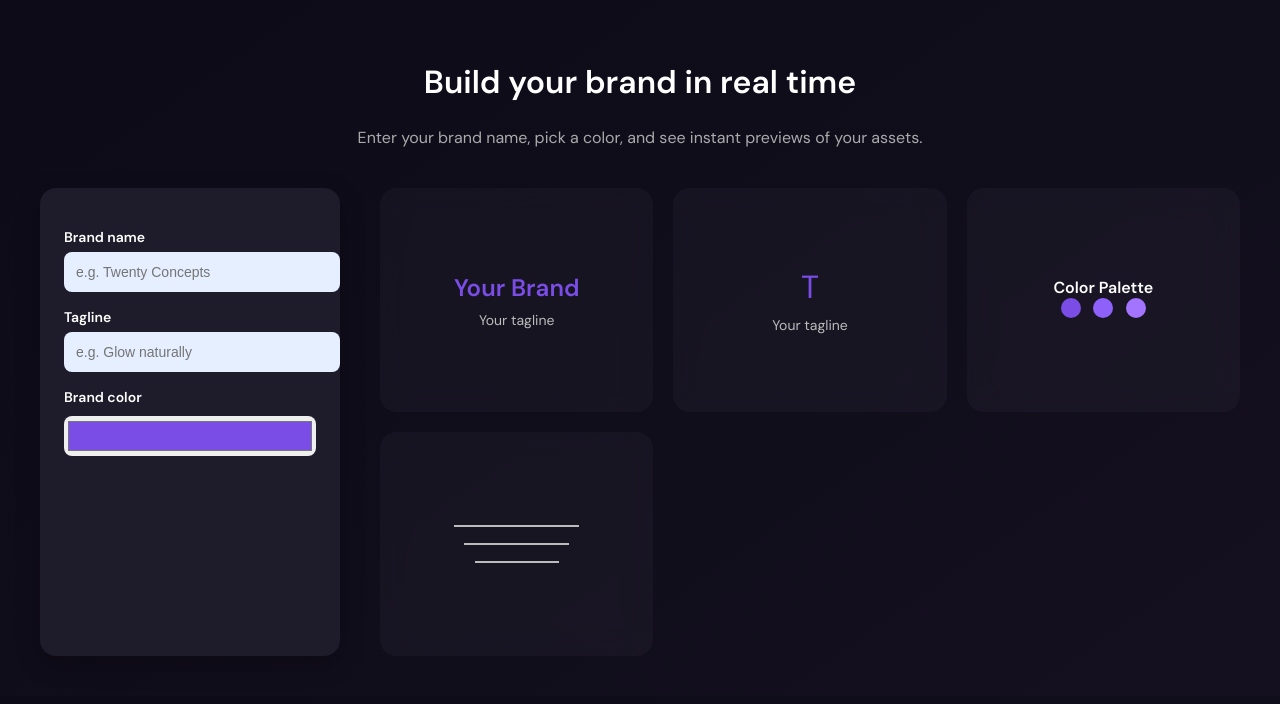
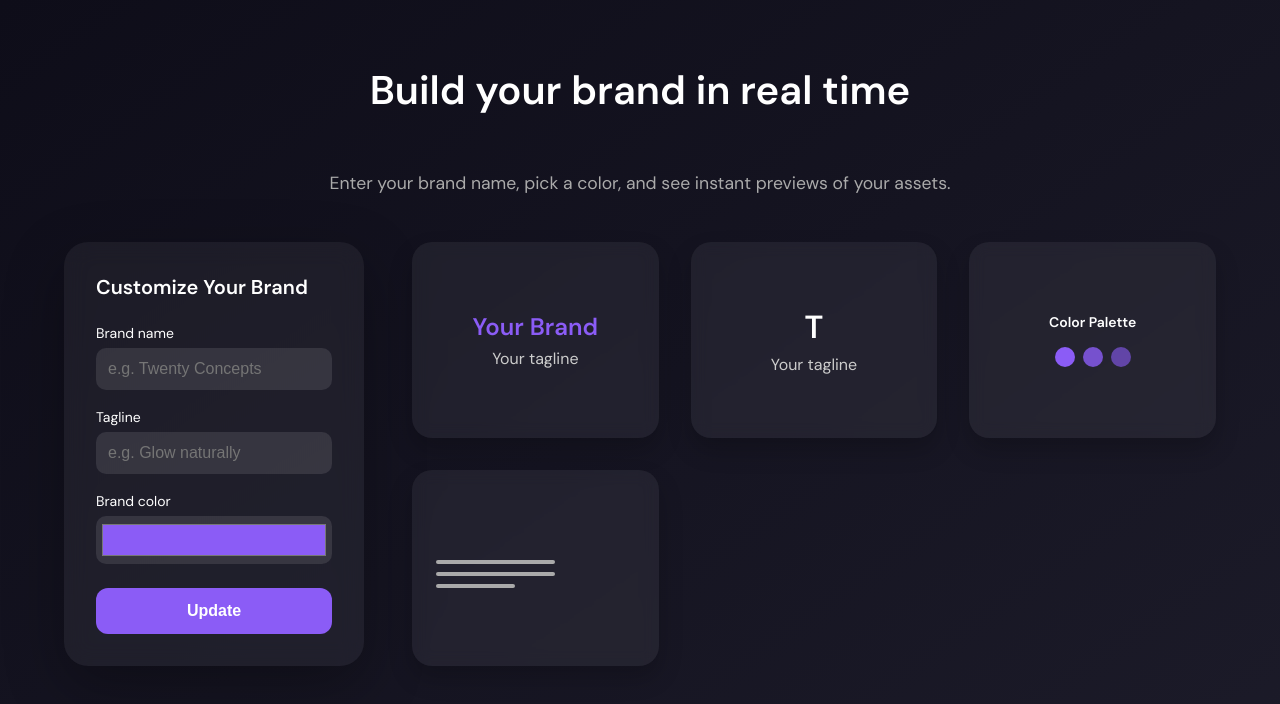
Before and after one commit to Cadeisr/brand-kit-preview, a plain HTML site: page index.html in a window 1280 px wide. Drawn offline with Linux system fonts and the light colour scheme.

Commit message:
Update index.html

```diff
--- a/index.html
+++ b/index.html
@@ -4,158 +4,215 @@
   <meta charset="UTF-8" />
   <meta name="viewport" content="width=device-width, initial-scale=1.0" />
   <title>Live Brand Kit Preview</title>
-  <link href="https://fonts.googleapis.com/css2?family=DM+Sans:wght@400;600&display=swap" rel="stylesheet" />
+  <link href="https://fonts.googleapis.com/css2?family=DM+Sans:wght@400;600&display=swap" rel="stylesheet">
   <style>
+    :root {
+      --brand: #8b5cf6;
+    }
+
+    * {
+      box-sizing: border-box;
+      margin: 0;
+      padding: 0;
+    }
+
     body {
-      margin: 0;
       font-family: 'DM Sans', sans-serif;
-      background: linear-gradient(145deg, #0d0b18, #14101f);
+      background: linear-gradient(145deg, #0e0d19, #1c1b29);
       color: white;
+      min-height: 100vh;
+      padding: 64px;
       display: flex;
       flex-direction: column;
-      align-items: center;
-      padding: 40px;
+      gap: 48px;
     }
 
     h1 {
-      font-size: 32px;
-      margin-bottom: 8px;
+      font-size: 2.5rem;
+      text-align: center;
     }
 
-    p.subtitle {
-      font-size: 16px;
+    p.lead {
+      text-align: center;
       color: #aaa;
-      margin-bottom: 40px;
+      margin-top: 8px;
+      font-size: 1.1rem;
     }
 
-    .grid {
+    .layout {
       display: grid;
       grid-template-columns: 300px 1fr;
-      gap: 40px;
-      width: 100%;
-      max-width: 1200px;
+      gap: 48px;
     }
 
-    .panel {
-      background: #1e1b2b;
-      padding: 24px;
-      border-radius: 16px;
-      box-shadow: 0 8px 24px rgba(0, 0, 0, 0.3);
+    .sidebar {
+      background: rgba(255,255,255,0.05);
+      padding: 32px;
+      border-radius: 24px;
+      box-shadow: 0 20px 60px rgba(0,0,0,0.3);
+      backdrop-filter: blur(12px);
     }
 
-    .input-group label {
-      display: block;
-      margin-top: 16px;
-      font-size: 14px;
-      font-weight: 600;
+    .sidebar h2 {
+      font-size: 20px;
+      margin-bottom: 24px;
     }
 
-    .input-group input[type="text"] {
+    label {
+      font-size: 14px;
+      display: block;
+      margin-top: 18px;
+      margin-bottom: 6px;
+      font-weight: 500;
+    }
+
+    input[type="text"], input[type="color"] {
       width: 100%;
       padding: 12px;
-      border-radius: 8px;
+      font-size: 16px;
+      border-radius: 10px;
       border: none;
-      margin-top: 6px;
-      background: #e5efff;
-      color: #000;
-      font-size: 14px;
+      outline: none;
+      background: rgba(255,255,255,0.1);
+      color: white;
     }
 
-    .input-group input[type="color"] {
-      width: 100%;
-      height: 40px;
-      border: none;
-      border-radius: 8px;
-      margin-top: 10px;
+    input[type="color"] {
+      padding: 4px;
+      height: 48px;
     }
 
-    .preview-cards {
+    button {
+      margin-top: 24px;
+      width: 100%;
+      background: var(--brand);
+      border: none;
+      color: white;
+      padding: 14px;
+      border-radius: 12px;
+      font-weight: 600;
+      font-size: 16px;
+      cursor: pointer;
+      transition: transform 0.3s, box-shadow 0.3s;
+    }
+
+    button:hover {
+      transform: translateY(-2px);
+      box-shadow: 0 8px 16px rgba(139, 92, 246, 0.4);
+    }
+
+    .cards {
       display: grid;
-      grid-template-columns: repeat(auto-fit, minmax(220px, 1fr));
-      gap: 20px;
+      grid-template-columns: repeat(auto-fill, minmax(240px, 1fr));
+      gap: 32px;
     }
 
     .card {
-      background: rgba(255, 255, 255, 0.03);
-      border-radius: 16px;
-      padding: 32px;
-      min-height: 160px;
+      background: rgba(255,255,255,0.06);
+      border-radius: 20px;
+      padding: 24px;
+      min-height: 180px;
+      position: relative;
       display: flex;
       flex-direction: column;
       justify-content: center;
       align-items: center;
-      text-align: center;
-      backdrop-filter: blur(12px);
-      transition: transform 0.3s ease, box-shadow 0.3s ease;
+      backdrop-filter: blur(8px);
+      box-shadow: 0 12px 24px rgba(0,0,0,0.2);
+      transition: transform 0.3s, box-shadow 0.3s;
     }
 
     .card:hover {
-      transform: translateY(-4px) scale(1.01);
-      box-shadow: 0 12px 32px rgba(0, 0, 0, 0.4);
+      transform: translateY(-4px);
+      box-shadow: 0 20px 40px rgba(0,0,0,0.4);
     }
 
-    .brand-name-preview {
+    .brand-logo {
       font-size: 24px;
-      font-weight: 600;
+      font-weight: 700;
+      color: var(--brand);
     }
 
-    .tagline-preview {
-      margin-top: 8px;
-      font-size: 14px;
-      color: #bbb;
+    .subtext {
+      margin-top: 6px;
+      color: #ccc;
     }
 
-    .palette-swatch {
+    .color-dots {
+      display: flex;
+      gap: 8px;
+      margin-top: 16px;
+    }
+
+    .dot {
       width: 20px;
       height: 20px;
-      background: white;
       border-radius: 50%;
-      display: inline-block;
-      margin: 0 4px;
+      background: var(--brand);
+    }
+
+    .lines {
+      width: 100%;
+      display: flex;
+      flex-direction: column;
+      gap: 8px;
+      margin-top: 12px;
+    }
+
+    .line {
+      height: 4px;
+      width: 60%;
+      background: #aaa;
+      border-radius: 4px;
+    }
+
+    .line.short {
+      width: 40%;
     }
   </style>
 </head>
 <body>
   <h1>Build your brand in real time</h1>
-  <p class="subtitle">Enter your brand name, pick a color, and see instant previews of your assets.</p>
+  <p class="lead">Enter your brand name, pick a color, and see instant previews of your assets.</p>
 
-  <div class="grid">
-    <div class="panel">
-      <div class="input-group">
-        <label for="brand">Brand name</label>
-        <input type="text" id="brand" placeholder="e.g. Twenty Concepts" />
-      </div>
-      <div class="input-group">
-        <label for="tagline">Tagline</label>
-        <input type="text" id="tagline" placeholder="e.g. Glow naturally" />
-      </div>
-      <div class="input-group">
-        <label for="color">Brand color</label>
-        <input type="color" id="color" value="#7b4de7" />
-      </div>
+  <div class="layout">
+    <div class="sidebar">
+      <h2>Customize Your Brand</h2>
+      <label for="brand">Brand name</label>
+      <input type="text" id="brand" placeholder="e.g. Twenty Concepts" />
+
+      <label for="tagline">Tagline</label>
+      <input type="text" id="tagline" placeholder="e.g. Glow naturally" />
+
+      <label for="color">Brand color</label>
+      <input type="color" id="color" value="#8b5cf6" />
+
+      <button id="update">Update</button>
     </div>
 
-    <div class="preview-cards">
+    <div class="cards">
       <div class="card">
-        <div class="brand-name-preview" id="brandPreview">Your Brand</div>
-        <div class="tagline-preview" id="taglinePreview">Your tagline</div>
+        <div class="brand-logo" id="brand-preview">Your Brand</div>
+        <div class="subtext" id="tagline-preview">Your tagline</div>
       </div>
       <div class="card">
-        <div style="font-size: 32px;" id="fontPreview">T</div>
-        <div class="tagline-preview">Your tagline</div>
+        <div style="font-size: 32px; font-weight: bold">T</div>
+        <div class="subtext" id="tagline-preview-2">Your tagline</div>
       </div>
       <div class="card">
-        <div style="font-weight: 600;">Color Palette</div>
-        <div>
-          <span class="palette-swatch" id="swatch1"></span>
-          <span class="palette-swatch" id="swatch2"></span>
-          <span class="palette-swatch" id="swatch3"></span>
+        <div style="font-size: 14px; font-weight: 600;">Color Palette</div>
+        <div class="color-dots">
+          <div class="dot"></div>
+          <div class="dot" style="opacity: 0.8;"></div>
+          <div class="dot" style="opacity: 0.6;"></div>
         </div>
       </div>
       <div class="card">
-        <div style="width: 60%; height: 2px; background: #bbb; margin: 8px auto;"></div>
-        <div style="width: 50%; height: 2px; background: #bbb; margin: 8px auto;"></div>
-        <div style="width: 40%; height: 2px; background: #bbb; margin: 8px auto;"></div>
+        <div class="lines">
+          <div class="line"></div>
+          <div class="line"></div>
+          <div class="line short"></div>
+        </div>
       </div>
     </div>
   </div>
@@ -164,45 +221,22 @@
     const brandInput = document.getElementById('brand');
     const taglineInput = document.getElementById('tagline');
     const colorInput = document.getElementById('color');
+    const brandText = document.getElementById('brand-preview');
+    const taglineText = document.getElementById('tagline-preview');
+    const taglineText2 = document.getElementById('tagline-preview-2');
+    const root = document.documentElement;
 
-    const brandPreview = document.getElementById('brandPreview');
-    const taglinePreview = document.getElementById('taglinePreview');
-    const fontPreview = document.getElementById('fontPreview');
-    const swatch1 = document.getElementById('swatch1');
-    const swatch2 = document.getElementById('swatch2');
-    const swatch3 = document.getElementById('swatch3');
+    document.getElementById('update').addEventListener('click', () => {
+      const brand = brandInput.value.trim();
+      const tagline = taglineInput.value.trim();
+      const color = colorInput.value;
 
-    function updatePreviews() {
-      const brand = brandInput.value.trim() || 'Your Brand';
-      const tagline = taglineInput.value.trim() || 'Your tagline';
-      const color = colorInput.value || '#7b4de7';
+      if (brand) brandText.textContent = brand;
+      if (tagline) taglineText.textContent = tagline;
+      if (tagline) taglineText2.textContent = tagline;
 
-      brandPreview.textContent = brand;
-      taglinePreview.textContent = tagline;
-      fontPreview.style.color = color;
-      brandPreview.style.color = color;
-
-      swatch1.style.backgroundColor = color;
-      swatch2.style.backgroundColor = lightenColor(color, 20);
-      swatch3.style.backgroundColor = lightenColor(color, 40);
-    }
-
-    function lightenColor(hex, percent) {
-      const num = parseInt(hex.replace('#', ''), 16);
-      let r = (num >> 16) + percent;
-      let g = ((num >> 8) & 0x00FF) + percent;
-      let b = (num & 0x0000FF) + percent;
-      r = (r < 255) ? r : 255;
-      g = (g < 255) ? g : 255;
-      b = (b < 255) ? b : 255;
-      return `rgb(${r}, ${g}, ${b})`;
-    }
-
-    brandInput.addEventListener('input', updatePreviews);
-    taglineInput.addEventListener('input', updatePreviews);
-    colorInput.addEventListener('input', updatePreviews);
-
-    updatePreviews();
+      root.style.setProperty('--brand', color);
+    });
   </script>
 </body>
 </html>
```
